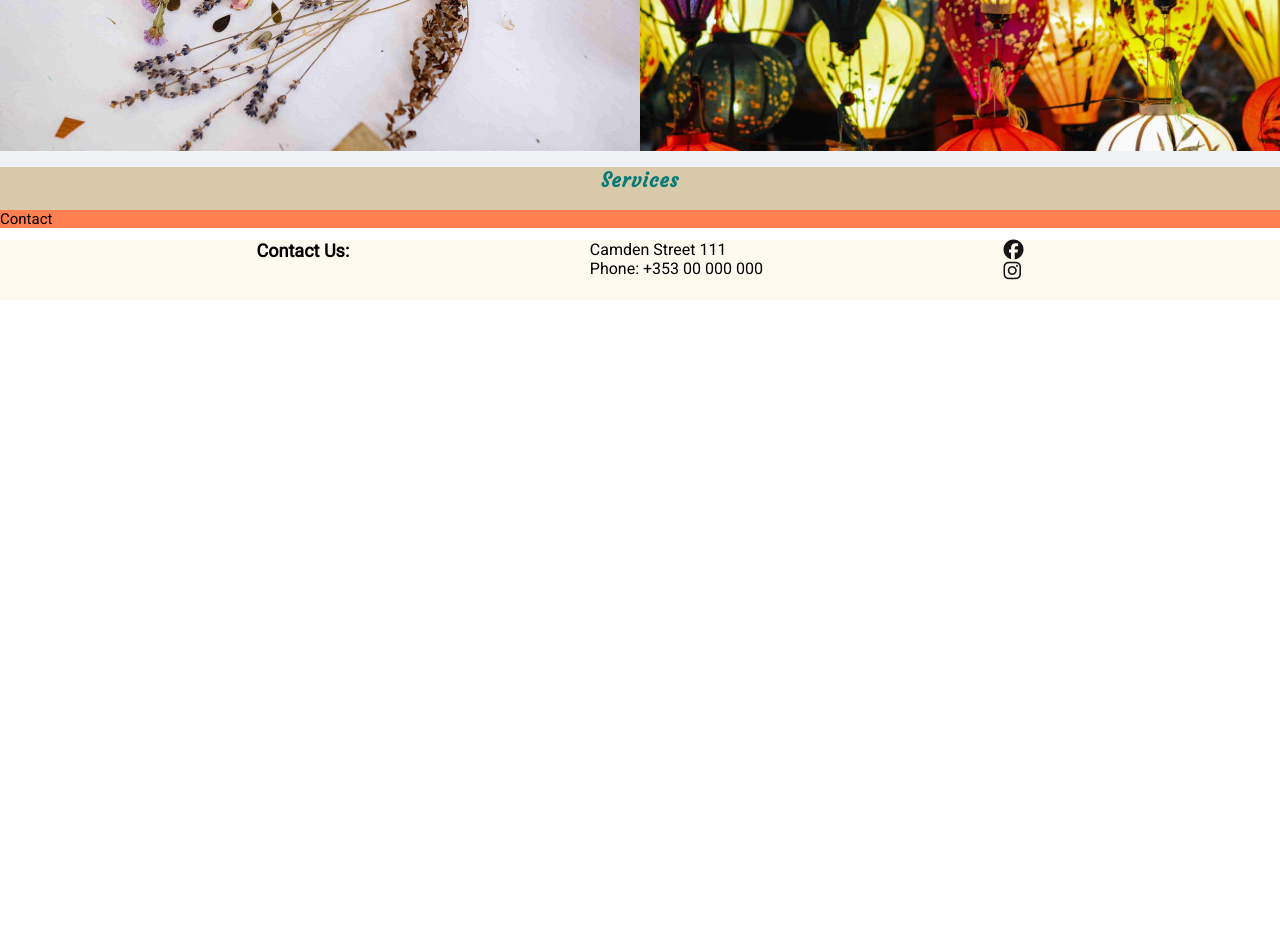
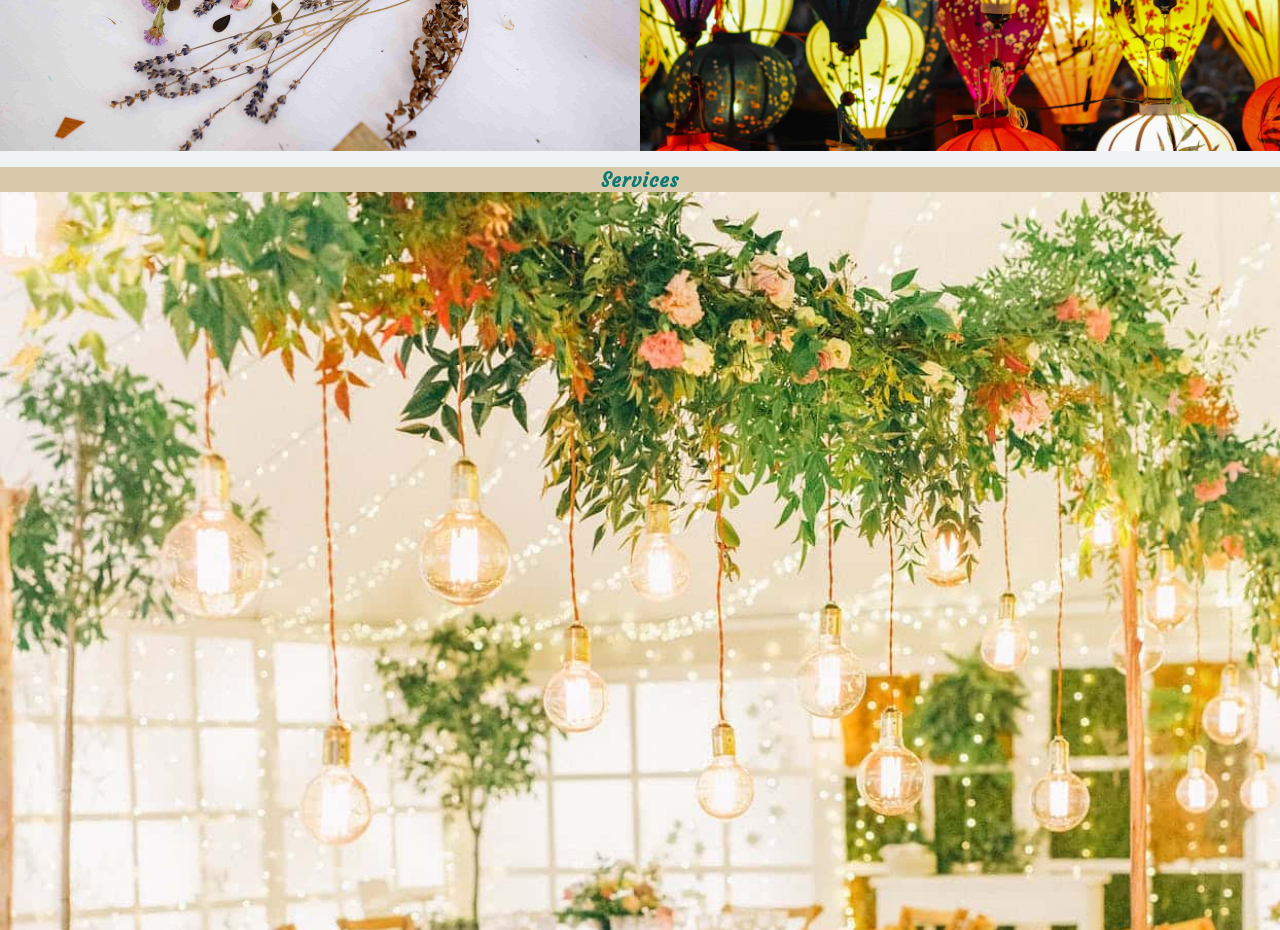
Before and after one commit to Ana-Paula-Guz/GoGreen--Decor, a plain HTML site: page index.html in a window 1280 px wide. Shown: the part 1870-2800 px from the top of the page. Before the commit the page ends 2170 px from the top, so only its background shows below. Drawn offline with Linux system fonts and the light colour scheme.

Commit message:
Add images to services section

```diff
--- a/assets/css/style.css
+++ b/assets/css/style.css
@@ -136,6 +136,11 @@ section>h2 {
 /*Section Services*/
 #services {
     background-color: #D7C9AA;
+}
+
+img {
+   width: 100%;
+   height: auto;
 }
 
 /*Section Contact*/
--- a/index.html
+++ b/index.html
@@ -89,9 +89,12 @@
       <section id="services">
         <h2>Services</h2>
         <p></p>
-        <div>
-            <img src="" alt="">
-            <img src="" alt="">
+        <div id="services-images">
+          <img src="./assets/images/wedding-table.jpg" alt="Wedding table decoration" />
+          <img
+            src="./assets/images/corporate-table.jpg"
+            alt="Corporate table decoration"
+          />
         </div>
       </section>
       <!--Section Contact-->
```
Also changed, not shown: assets/images/corporate-table.jpg.
